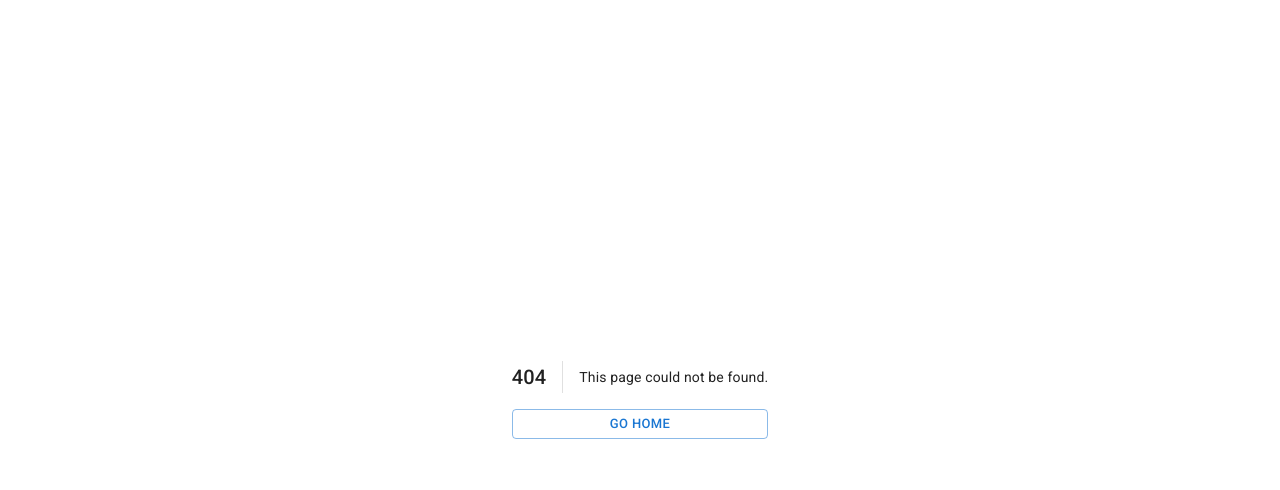
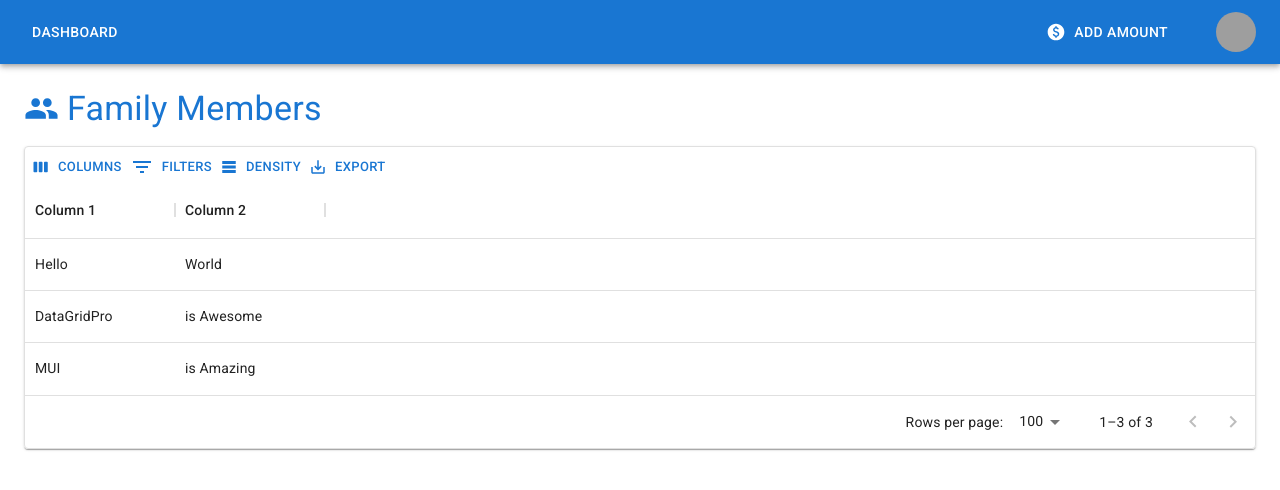
Before and after one commit to XojiakbarA/family-accounting, a React (Create React App) app: page /family-members in a window 1280 px wide. Before the commit this address had no page. Shown: the top 490 px of the page. Built offline with nearby package versions, Linux system fonts and the light colour scheme; grey boxes are pictures that could not be loaded.

Commit message:
created family-members page

```diff
--- a/src/App.js
+++ b/src/App.js
@@ -3,6 +3,7 @@ import { Route, Routes } from "react-router-dom"
 import Home from "./pages/Home"
 import Page404 from "./pages/404"
 import Dashboard from "./pages/Dashboard"
+import FamilyMembers from "./pages/FamilyMembers"
 
 const App = () => {
 
@@ -12,6 +13,7 @@ const App = () => {
             <Routes>
                 <Route index element={<Home/>}/>
                 <Route path="dashboard" element={<Dashboard/>}/>
+                <Route path="family-members" element={<FamilyMembers/>}/>
                 <Route path="*" element={<Page404/>}/>
             </Routes>
         </>
--- /dev/null
+++ b/src/pages/FamilyMembers.js
@@ -0,0 +1,43 @@
+import { Container, Grid } from "@mui/material"
+import GroupIcon from '@mui/icons-material/Group'
+import Header from "../components/Header"
+import PageTitle from "../components/PageTitle"
+import MyDataGrid from "../components/DataGrid/DataGrid"
+
+const rows = [
+    { id: 1, col1: 'Hello', col2: 'World' },
+    { id: 2, col1: 'DataGridPro', col2: 'is Awesome' },
+    { id: 3, col1: 'MUI', col2: 'is Amazing' },
+]
+const columns = [
+    { field: 'col1', headerName: 'Column 1', width: 150 },
+    { field: 'col2', headerName: 'Column 2', width: 150 },
+]
+
+const FamilyMembers = () => {
+
+    return (
+        <>
+            <Header/>
+            <Container maxWidth="xl">
+                <Grid container spacing={2} marginY>
+                    <Grid item xs={12}>
+                        <PageTitle
+                            icon={<GroupIcon fontSize="large" color="primary"/>}
+                            text="Family Members"
+                            textColor="primary"
+                        />
+                    </Grid>
+                    <Grid item xs={12}>
+                        <MyDataGrid
+                            rows={rows}
+                            columns={columns}
+                        />
+                    </Grid>
+                </Grid>
+            </Container>
+        </>
+    )
+}
+
+export default FamilyMembers
```
